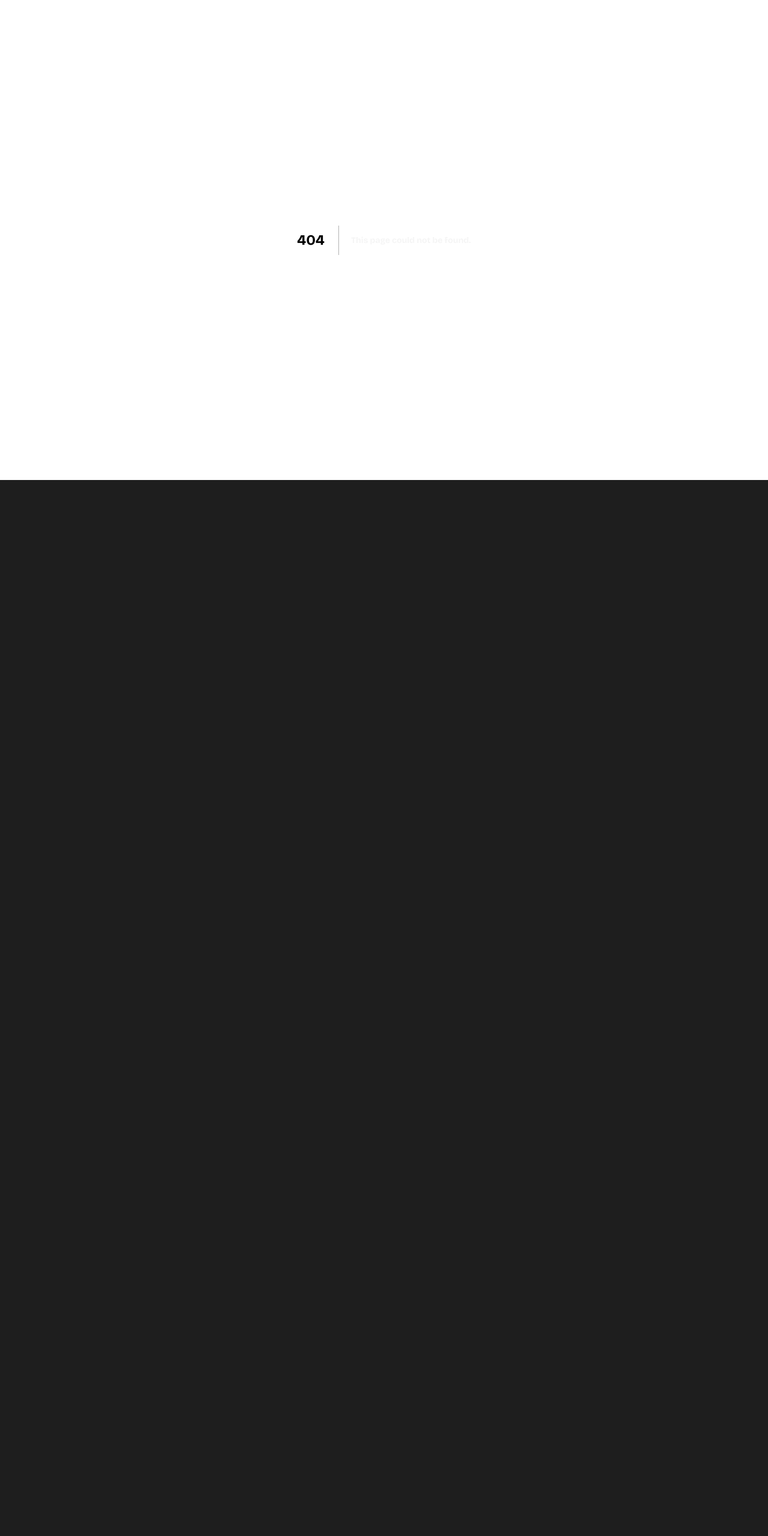
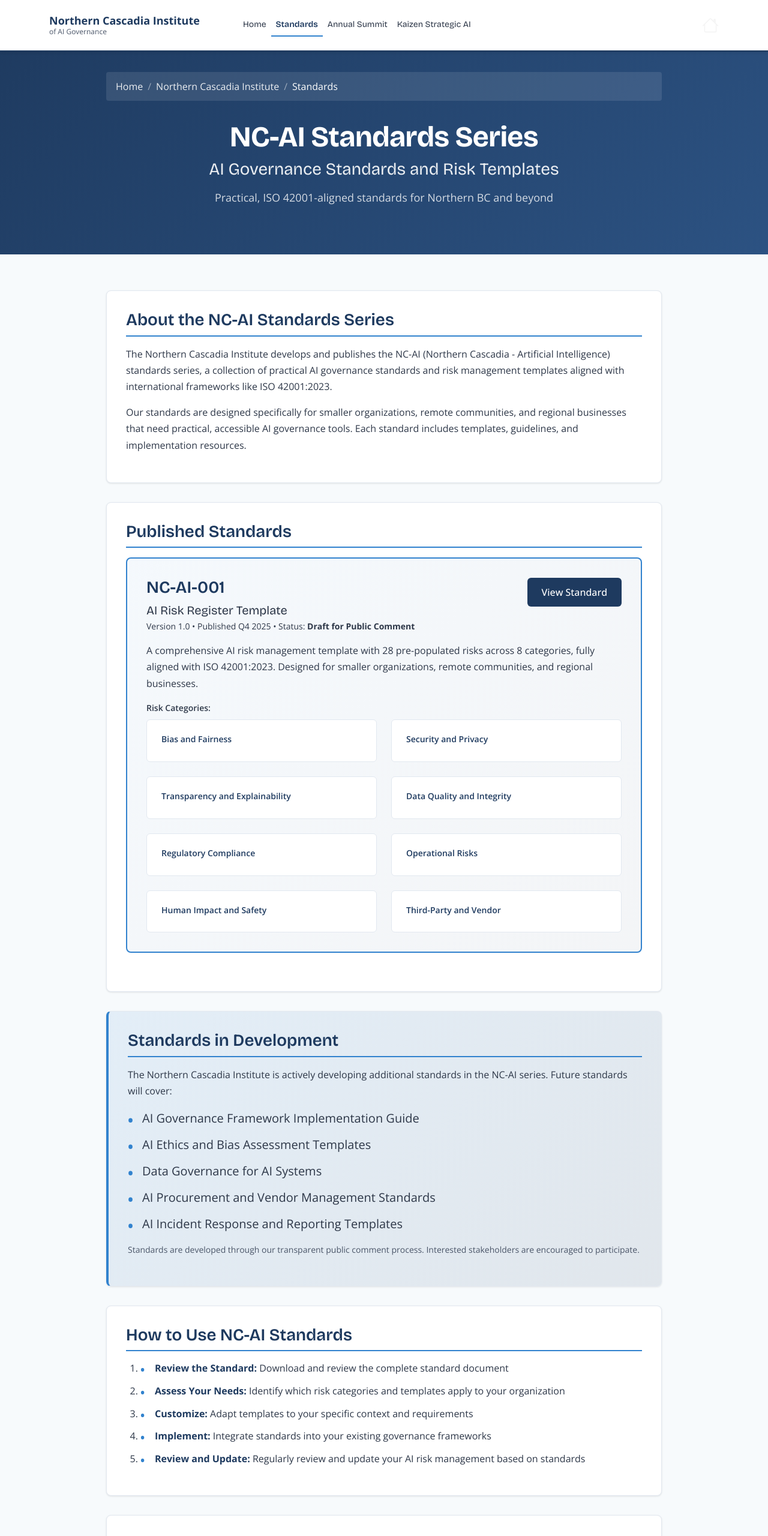
Before and after one commit to EsotericShadow/Kaizen_strategic_ai, a Next.js app: page /nci/standards in a window 1280 px wide. Before the commit this address had no page. Shown: the top 2560 px of the page at 60% size. Before the commit the page ends 800 px from the top, so only its background shows below. Built offline with nearby package versions, Linux system fonts and the light colour scheme.

Commit message:
Add Standards page, update NC-AI-001 header to 'AI Governance Standards', and improve navigation

```diff
--- a/app/nci/nc-ai-001/page.tsx
+++ b/app/nci/nc-ai-001/page.tsx
@@ -80,8 +80,8 @@
                   </li>
                 </ol>
               </nav>
-              <h1 className="nci-title">NC-AI-001</h1>
-              <h2 className="nci-subtitle">AI Risk Register Template</h2>
+              <h1 className="nci-title">AI Governance Standards</h1>
+              <h2 className="nci-subtitle">NC-AI-001: AI Risk Register Template</h2>
               <p className="nci-meta">Version 1.0 • Published Q4 2025 • Status: Draft for Public Comment</p>
             </div>
           </div>
--- /dev/null
+++ b/app/nci/standards/page.tsx
@@ -0,0 +1,190 @@
+import { Metadata } from 'next';
+import Link from 'next/link';
+
+export const metadata: Metadata = {
+  title: 'NC-AI Standards Series | AI Governance Standards Northern BC | Northern Cascadia Institute',
+  description: 'Browse NC-AI standards and risk templates for AI governance. Northern Cascadia Institute develops practical, ISO 42001-aligned standards for Northern BC businesses, municipalities, and organizations.',
+  keywords: [
+    'NC-AI standards',
+    'AI governance standards',
+    'AI risk templates',
+    'AI governance templates',
+    'ISO 42001 standards',
+    'AI standards Northern BC',
+    'AI risk register templates',
+    'AI governance frameworks',
+    'NC-AI-001',
+    'AI standards series',
+    'regional AI standards',
+    'AI governance Northern BC',
+  ].join(', '),
+  openGraph: {
+    title: 'NC-AI Standards Series | Northern Cascadia Institute',
+    description: 'AI governance standards and risk templates for Northern BC and beyond.',
+    type: 'website',
+    locale: 'en_CA',
+  },
+  alternates: {
+    canonical: 'https://kaizenstrategic.ai/nci/standards',
+  },
+};
+
+export default function StandardsPage() {
+  const standards = [
+    {
+      id: 'nc-ai-001',
+      title: 'NC-AI-001',
+      subtitle: 'AI Risk Register Template',
+      version: '1.0',
+      status: 'Draft for Public Comment',
+      publishedDate: 'Q4 2025',
+      description: 'A comprehensive AI risk management template with 28 pre-populated risks across 8 categories, fully aligned with ISO 42001:2023. Designed for smaller organizations, remote communities, and regional businesses.',
+      categories: [
+        'Bias and Fairness',
+        'Security and Privacy',
+        'Transparency and Explainability',
+        'Data Quality and Integrity',
+        'Regulatory Compliance',
+        'Operational Risks',
+        'Human Impact and Safety',
+        'Third-Party and Vendor',
+      ],
+      href: '/nci/nc-ai-001',
+    },
+  ];
+
+  return (
+    <>
+      <header className="nci-header d-flex flex-column justify-content-center align-items-center">
+        <div className="container">
+          <div className="row justify-content-center align-items-center">
+            <div className="col-lg-10 col-12 text-center">
+              <nav aria-label="breadcrumb" className="nci-breadcrumb">
+                <ol className="breadcrumb">
+                  <li className="breadcrumb-item">
+                    <Link href="/">Home</Link>
+                  </li>
+                  <li className="breadcrumb-item">
+                    <Link href="/nci">Northern Cascadia Institute</Link>
+                  </li>
+                  <li className="breadcrumb-item active" aria-current="page">
+                    Standards
+                  </li>
+                </ol>
+              </nav>
+              <h1 className="nci-title">NC-AI Standards Series</h1>
+              <h2 className="nci-subtitle">AI Governance Standards and Risk Templates</h2>
+              <p className="nci-tagline">Practical, ISO 42001-aligned standards for Northern BC and beyond</p>
+            </div>
+          </div>
+        </div>
+      </header>
+
+      <section className="nci-section section-padding">
+        <div className="container">
+          <div className="row">
+            <div className="col-lg-10 col-12 mx-auto">
+              <div className="nci-content-box">
+                <h3 className="nci-heading">About the NC-AI Standards Series</h3>
+                <p className="nci-text">
+                  The Northern Cascadia Institute develops and publishes the NC-AI (Northern Cascadia - Artificial Intelligence) standards series, a collection of practical AI governance standards and risk management templates aligned with international frameworks like ISO 42001:2023.
+                </p>
+                <p className="nci-text">
+                  Our standards are designed specifically for smaller organizations, remote communities, and regional businesses that need practical, accessible AI governance tools. Each standard includes templates, guidelines, and implementation resources.
+                </p>
+              </div>
+
+              <div className="nci-content-box">
+                <h3 className="nci-heading">Published Standards</h3>
+                {standards.map((standard) => (
+                  <div key={standard.id} className="nci-standard-card" style={{ marginBottom: '2rem' }}>
+                    <div className="d-flex justify-content-between align-items-start mb-3">
+                      <div>
+                        <h4 style={{ fontSize: '28px', fontWeight: 600, color: 'var(--nci-primary)', marginBottom: '0.5rem' }}>
+                          {standard.title}
+                        </h4>
+                        <h5 style={{ fontSize: '20px', fontWeight: 400, color: 'var(--nci-text)', marginBottom: '0.25rem' }}>
+                          {standard.subtitle}
+                        </h5>
+                        <p className="nci-text-small" style={{ marginBottom: '0' }}>
+                          Version {standard.version} • Published {standard.publishedDate} • Status: <strong>{standard.status}</strong>
+                        </p>
+                      </div>
+                      <Link href={standard.href} className="nci-btn">
+                        View Standard
+                      </Link>
+                    </div>
+                    <p className="nci-text" style={{ marginBottom: '1rem' }}>
+                      {standard.description}
+                    </p>
+                    <div>
+                      <p className="nci-text-small" style={{ marginBottom: '0.5rem', fontWeight: 600 }}>
+                        Risk Categories:
+                      </p>
+                      <div className="nci-grid" style={{ marginTop: '0.5rem' }}>
+                        {standard.categories.map((category, index) => (
+                          <div key={index} className="nci-grid-item">
+                            <h6 style={{ fontSize: '14px', fontWeight: 600, color: 'var(--nci-primary)', marginBottom: '0.25rem' }}>
+                              {category}
+                            </h6>
+                          </div>
+                        ))}
+                      </div>
+                    </div>
+                  </div>
+                ))}
+              </div>
+
+              <div className="nci-content-box nci-alert">
+                <h3 className="nci-heading">Standards in Development</h3>
+                <p className="nci-text">
+                  The Northern Cascadia Institute is actively developing additional standards in the NC-AI series. Future standards will cover:
+                </p>
+                <ul className="nci-list">
+                  <li>AI Governance Framework Implementation Guide</li>
+                  <li>AI Ethics and Bias Assessment Templates</li>
+                  <li>Data Governance for AI Systems</li>
+                  <li>AI Procurement and Vendor Management Standards</li>
+                  <li>AI Incident Response and Reporting Templates</li>
+                </ul>
+                <p className="nci-text-small mt-2">
+                  Standards are developed through our transparent public comment process. Interested stakeholders are encouraged to participate.
+                </p>
+              </div>
+
+              <div className="nci-content-box">
+                <h3 className="nci-heading">How to Use NC-AI Standards</h3>
+                <ol className="nci-list" style={{ listStyle: 'decimal', paddingLeft: '1.5rem' }}>
+                  <li><strong>Review the Standard:</strong> Download and review the complete standard document</li>
+                  <li><strong>Assess Your Needs:</strong> Identify which risk categories and templates apply to your organization</li>
+                  <li><strong>Customize:</strong> Adapt templates to your specific context and requirements</li>
+                  <li><strong>Implement:</strong> Integrate standards into your existing governance frameworks</li>
+                  <li><strong>Review and Update:</strong> Regularly review and update your AI risk management based on standards</li>
+                </ol>
+              </div>
+
+              <div className="nci-content-box">
+                <h3 className="nci-heading">Providing Feedback</h3>
+                <p className="nci-text">
+                  All NC-AI standards are published for public comment before finalization. We welcome feedback from:
+                </p>
+                <ul className="nci-list">
+                  <li>Indigenous governments and communities</li>
+                  <li>Municipal governments</li>
+                  <li>Business organizations</li>
+                  <li>Professional associations</li>
+                  <li>Academic institutions</li>
+                  <li>Individual contributors</li>
+                </ul>
+                <p className="nci-contact mt-3">
+                  <strong>Submit Feedback:</strong><br />
+                  Email: <a href="mailto:governance@kaizenstrategic.ai">governance@kaizenstrategic.ai</a>
+                </p>
+              </div>
+            </div>
+          </div>
+        </div>
+      </section>
+    </>
+  );
+}
--- a/components/NCINavigation.tsx
+++ b/components/NCINavigation.tsx
@@ -38,8 +38,8 @@
               </Link>
             </li>
             <li className="nav-item">
-              <Link className={`nav-link ${pathname?.includes('/nc-ai-001') ? 'active' : ''}`} href="/nci/nc-ai-001">
-                NC-AI-001
+              <Link className={`nav-link ${pathname?.includes('/standards') || pathname?.includes('/nc-ai-001') ? 'active' : ''}`} href="/nci/standards">
+                Standards
               </Link>
             </li>
             <li className="nav-item">
```
Also changed, not shown: app/nci/page.tsx (+12 -4 lines).
